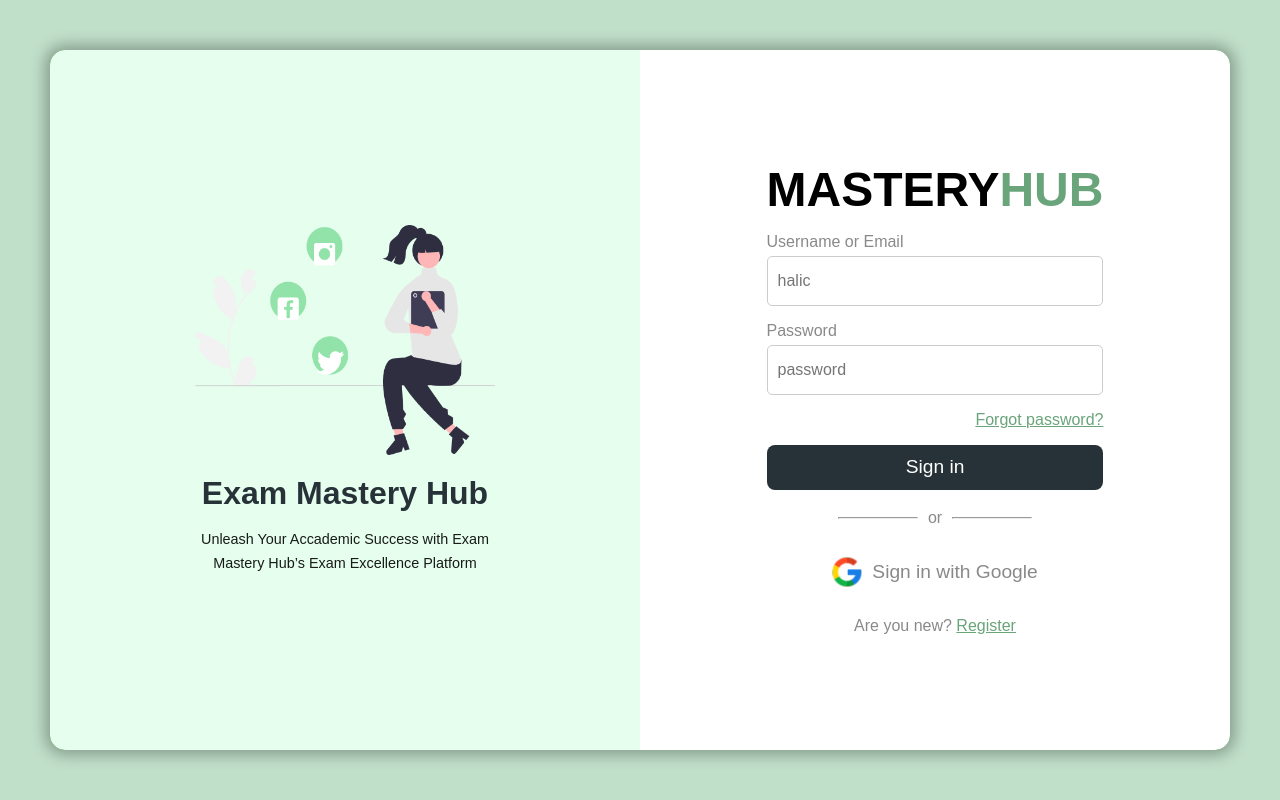
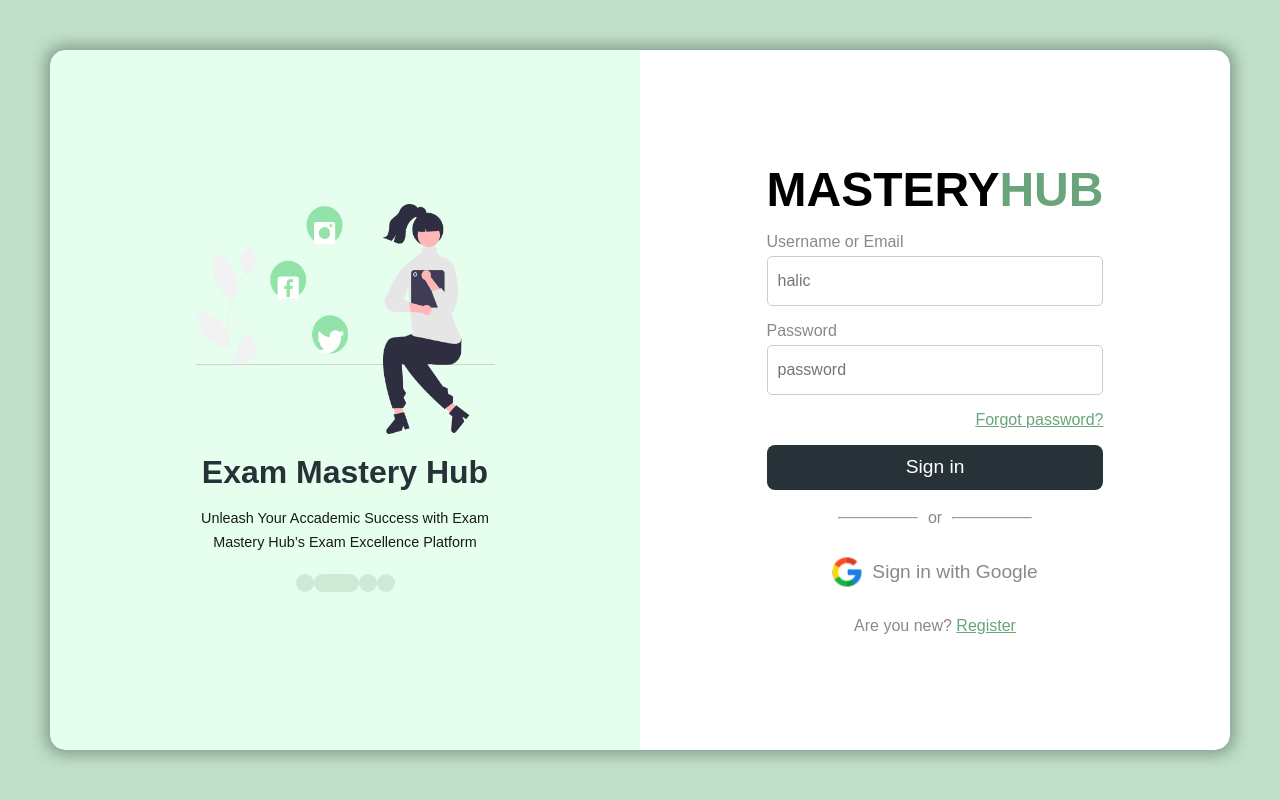
Before and after one commit to Mahamudu-Halic/responsive-auth-screen, a Next.js app: page /auth/sign-in in a window 1280 px wide. Built offline with nearby package versions, Linux system fonts and the light colour scheme.

Commit message:
slider navigators added

```diff
--- a/src/components/auth/auth-slider.tsx
+++ b/src/components/auth/auth-slider.tsx
@@ -7,6 +7,7 @@ import {
 import { ImageComponent } from "../styled components/image";
 import { H2 } from "../styled components/headings";
 import { Text } from "../styled components/content";
+import Navigators from "./navigators";
 
 type Props = {};
 
@@ -24,6 +25,8 @@ const AuthSliderComponent = (props: Props) => {
           Platform
         </Text>
       </AuthDescriptionContainer>
+
+      <Navigators />
     </AuthSliderContainer>
   );
 };
--- /dev/null
+++ b/src/components/auth/navigators.tsx
@@ -0,0 +1,17 @@
+import React from 'react'
+import { SlideNavigator } from '../styled components/slide-navigators'
+
+type Props = {}
+
+const Navigators = (props: Props) => {
+  return (
+    <div>
+        <SlideNavigator />
+        <SlideNavigator width={45}/>
+        <SlideNavigator />
+        <SlideNavigator />
+    </div>
+  )
+}
+
+export default Navigators
--- /dev/null
+++ b/src/components/styled components/slide-navigators.ts
@@ -0,0 +1,15 @@
+import styled from "styled-components";
+
+export const SlideNavigator = styled.button<{
+  radius?: number;
+  background?: string;
+  active?: boolean;
+  width?: number;
+  height?: number;
+}>`
+  border: none;
+  border-radius: ${({ radius }) => radius || 50}px;
+  background: ${({ background }) => background || "#CEEAD6"};
+  width: ${({ width }) => width || 18}px;
+  height: ${({ height }) => height || 18}px;
+`;
```
Also changed, not shown: src/components/styled components/image.ts (line endings or trailing spaces).
